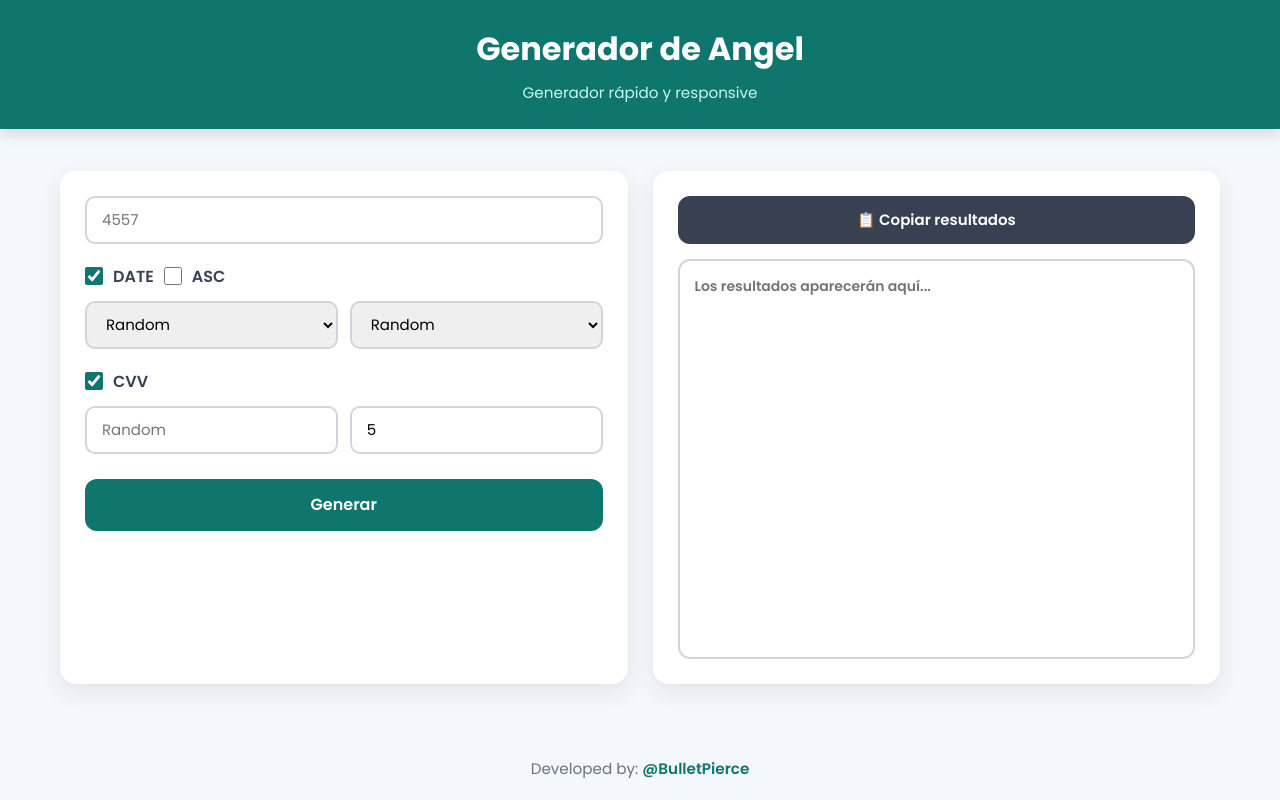
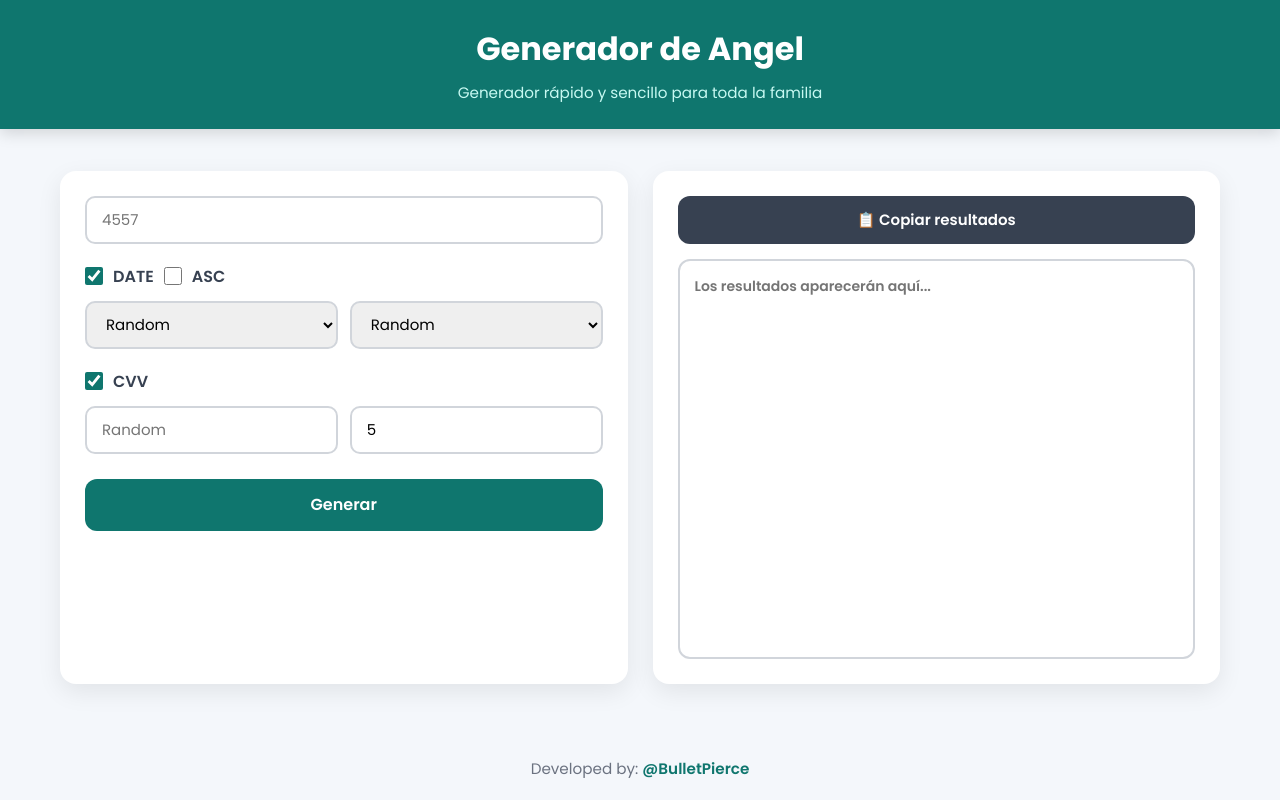
Before and after one commit to angelespiritual/GenCCAngel, a plain HTML site: page index.html in a window 1280 px wide. Drawn offline with Linux system fonts and the light colour scheme.

Commit message:
título y comentario

```diff
--- a/index.html
+++ b/index.html
@@ -219,7 +219,7 @@ input[type="checkbox"]{
 
 <header class="title">
     <h1>Generador de Angel</h1>
-    <p>Generador rápido y responsive</p>
+    <p>Generador rápido y sencillo para toda la familia</p>
 </header>
 
 <div class="container">
```
